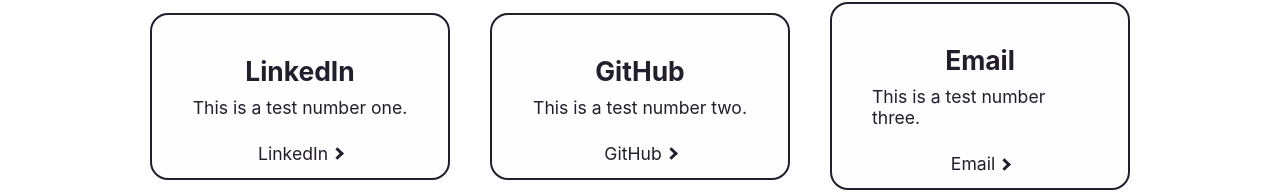
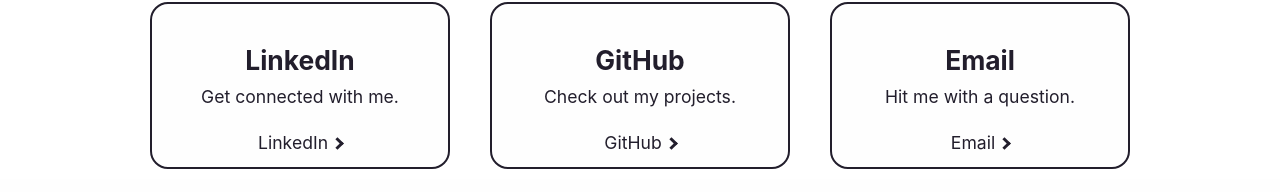
Before and after one commit to makinenvilma/portfolio-website-react, a React (Create React App) app in the folder frontend/: page /contact in a window 1280 px wide. Shown: the part 1297-1489 px from the top of the page. Built offline with nearby package versions, Linux system fonts and the light colour scheme.

Commit message:
Fix: texts

```diff
--- a/frontend/src/pages/contact.js
+++ b/frontend/src/pages/contact.js
@@ -17,7 +17,7 @@ const Contact = () => {
           <div class='contact-flex-container'>
             <div class='contact-flex-container-text'>
               <h3>LinkedIn</h3>
-              <p>This is a test number one.</p>
+              <p>Get connected with me.</p>
               <div class='contact-flex-container-link'>
                 <p>
                   LinkedIn <i class='arrow right'></i>
@@ -26,7 +26,7 @@ const Contact = () => {
             </div>
             <div class='contact-flex-container-text'>
               <h3>GitHub</h3>
-              <p>This is a test number two.</p>
+              <p>Check out my projects.</p>
               <div class='contact-flex-container-link'>
                 <p>
                   GitHub <i class='arrow right'></i>
@@ -35,7 +35,7 @@ const Contact = () => {
             </div>
             <div class='contact-flex-container-text'>
               <h3>Email</h3>
-              <p>This is a test number three.</p>
+              <p>Hit me with a question.</p>
               <div class='contact-flex-container-link'>
                 <p>
                   Email <i class='arrow right'></i>
```
